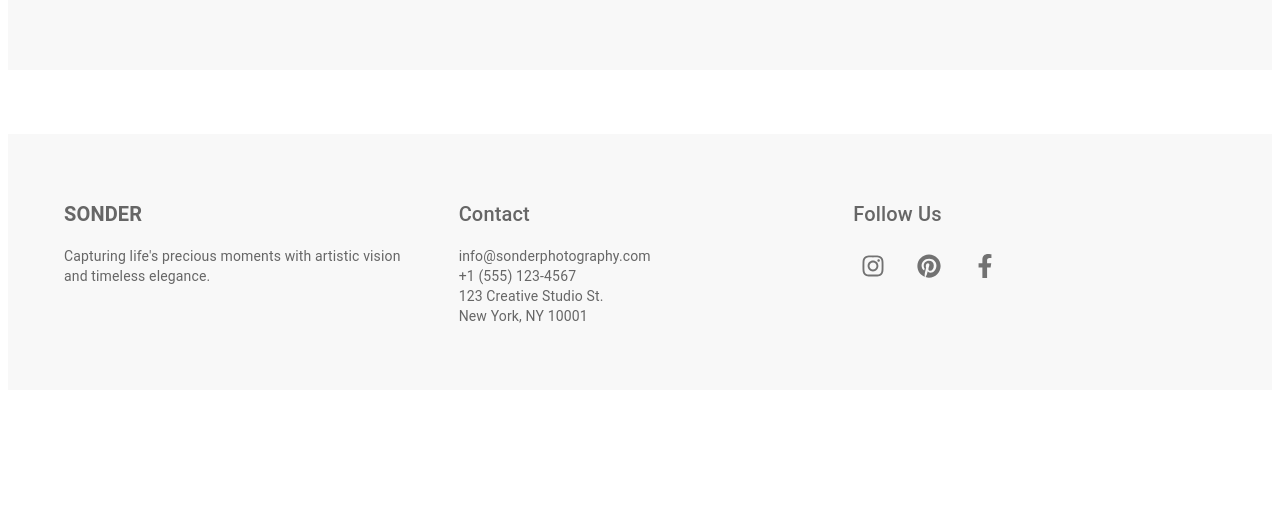
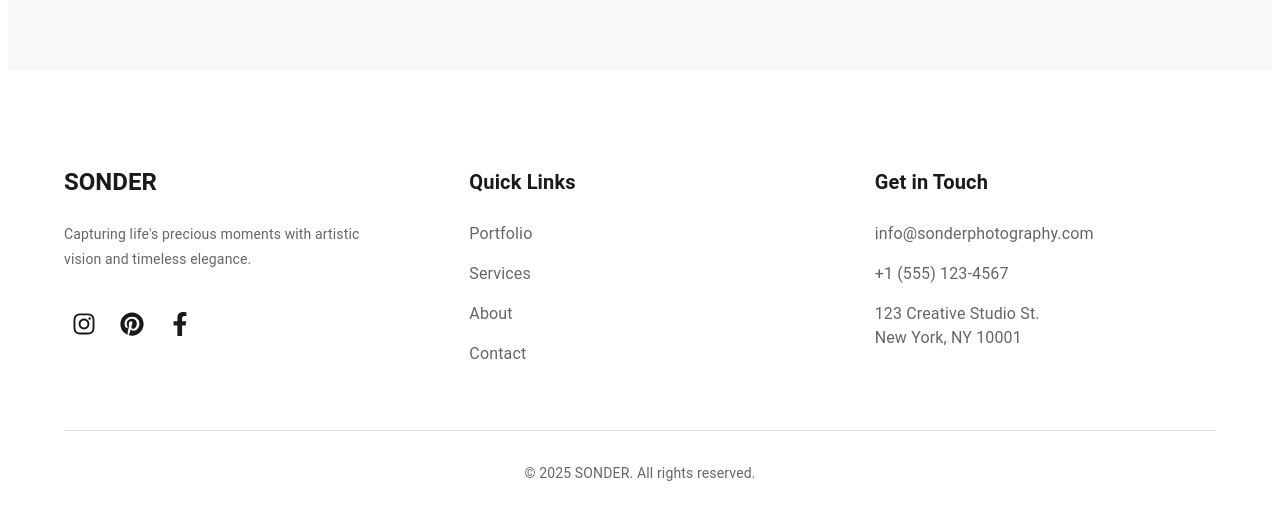
Before and after one commit to lgwedding/weddingphoto, a Next.js app: page /en/about in a window 1280 px wide. Shown: the part 1658-2177 px from the top of the page. Before the commit the page ends 2056 px from the top, so only its background shows below. Built offline with nearby package versions, Linux system fonts and the light colour scheme.

Commit message:
Contact button color check corrected

```diff
--- a/src/app/_components/footer/Footer.tsx
+++ b/src/app/_components/footer/Footer.tsx
@@ -1,56 +1,169 @@
-import { Box, Container, Grid, Typography, IconButton } from "@mui/material";
+import {
+  Box,
+  Container,
+  Grid,
+  Typography,
+  IconButton,
+  Divider,
+} from "@mui/material";
 import { FaInstagram, FaPinterest, FaFacebookF } from "react-icons/fa";
+import { useTranslations } from "next-intl";
+import { Link as IntlLink } from "@/navigation";
 
 export default function Footer() {
+  const t = useTranslations();
+
+  const socialLinks = [
+    { icon: FaInstagram, label: "Instagram", href: "#" },
+    { icon: FaPinterest, label: "Pinterest", href: "#" },
+    { icon: FaFacebookF, label: "Facebook", href: "#" },
+  ];
+
+  const menuItems = [
+    { label: t("common.menu.portfolio"), href: "/portfolio" },
+    { label: t("common.menu.services"), href: "/services" },
+    { label: t("common.menu.about"), href: "/about" },
+    { label: t("common.menu.contact"), href: "/contact" },
+  ];
+
   return (
-    <Box sx={{ bgcolor: "#f8f8f8", py: 8, mt: 8 }}>
+    <Box sx={{ bgcolor: "#ffffff", pt: 12, pb: 6 }}>
       <Container maxWidth="lg">
-        <Grid container spacing={4}>
+        <Grid container spacing={8} mb={8}>
+          {/* Brand Section */}
+          <Grid item xs={12} md={4}>
+            <Typography
+              variant="h5"
+              sx={{
+                fontWeight: 700,
+                mb: 3,
+                background: "linear-gradient(45deg, #1a1a1a 30%, #666 90%)",
+                WebkitBackgroundClip: "text",
+                WebkitTextFillColor: "transparent",
+              }}
+            >
+              {t("common.brand.name")}
+            </Typography>
+            <Typography
+              variant="body2"
+              sx={{
+                color: "#666",
+                lineHeight: 1.8,
+                mb: 4,
+                maxWidth: "90%",
+              }}
+            >
+              Capturing life's precious moments with artistic vision and
+              timeless elegance.
+            </Typography>
+            <Box sx={{ display: "flex", gap: 1 }}>
+              {socialLinks.map((social) => (
+                <IconButton
+                  key={social.label}
+                  href={social.href}
+                  aria-label={social.label}
+                  sx={{
+                    color: "#1a1a1a",
+                    transition: "all 0.2s ease",
+                    "&:hover": {
+                      transform: "translateY(-3px)",
+                      color: "#666",
+                    },
+                  }}
+                >
+                  <social.icon />
+                </IconButton>
+              ))}
+            </Box>
+          </Grid>
+
+          {/* Quick Links */}
           <Grid item xs={12} md={4}>
             <Typography
               variant="h6"
-              sx={{ mb: 2, fontWeight: 600, color: "#666" }}
+              sx={{ mb: 3, color: "#1a1a1a", fontWeight: 600 }}
             >
-              SONDER
+              Quick Links
             </Typography>
-            <Typography variant="body2" sx={{ color: "#666" }}>
-              Capturing life's precious moments with artistic vision and
-              timeless elegance.
+            <Box sx={{ display: "flex", flexDirection: "column", gap: 2 }}>
+              {menuItems.map((item) => (
+                <IntlLink
+                  key={item.label}
+                  href={item.href}
+                  style={{ textDecoration: "none" }}
+                >
+                  <Typography
+                    sx={{
+                      color: "#666",
+                      transition: "all 0.2s ease",
+                      "&:hover": {
+                        color: "#1a1a1a",
+                        transform: "translateX(5px)",
+                      },
+                      display: "inline-block",
+                    }}
+                  >
+                    {item.label}
                   </Typography>
+                </IntlLink>
+              ))}
+            </Box>
           </Grid>
 
+          {/* Contact Info */}
           <Grid item xs={12} md={4}>
-            <Typography variant="h6" sx={{ mb: 2, color: "#666" }}>
-              Contact
+            <Typography
+              variant="h6"
+              sx={{ mb: 3, color: "#1a1a1a", fontWeight: 600 }}
+            >
+              Get in Touch
             </Typography>
-            <Typography variant="body2" sx={{ color: "#666" }}>
+            <Box sx={{ display: "flex", flexDirection: "column", gap: 2 }}>
+              <Typography
+                component="a"
+                href="mailto:info@sonderphotography.com"
+                sx={{
+                  color: "#666",
+                  textDecoration: "none",
+                  transition: "color 0.2s ease",
+                  "&:hover": { color: "#1a1a1a" },
+                }}
+              >
                 info@sonderphotography.com
-              <br />
+              </Typography>
+              <Typography
+                component="a"
+                href="tel:+15551234567"
+                sx={{
+                  color: "#666",
+                  textDecoration: "none",
+                  transition: "color 0.2s ease",
+                  "&:hover": { color: "#1a1a1a" },
+                }}
+              >
                 +1 (555) 123-4567
-              <br />
+              </Typography>
+              <Typography sx={{ color: "#666" }}>
                 123 Creative Studio St.
                 <br />
                 New York, NY 10001
               </Typography>
-          </Grid>
-
-          <Grid item xs={12} md={4}>
-            <Typography variant="h6" sx={{ mb: 2, color: "#666" }}>
-              Follow Us
-            </Typography>
-            <Box sx={{ display: "flex", gap: 2 }}>
-              <IconButton aria-label="Instagram">
-                <FaInstagram />
-              </IconButton>
-              <IconButton aria-label="Pinterest">
-                <FaPinterest />
-              </IconButton>
-              <IconButton aria-label="Facebook">
-                <FaFacebookF />
-              </IconButton>
             </Box>
           </Grid>
         </Grid>
+
+        <Divider sx={{ mb: 4 }} />
+
+        <Typography
+          variant="body2"
+          sx={{
+            color: "#666",
+            textAlign: "center",
+            fontSize: "0.875rem",
+          }}
+        >
+          © {new Date().getFullYear()} SONDER. All rights reserved.
+        </Typography>
       </Container>
     </Box>
   );
--- a/src/app/_components/header/Header.tsx
+++ b/src/app/_components/header/Header.tsx
@@ -80,11 +80,13 @@ export default function Header() {
               color="inherit"
               sx={{
                 color: "#1a1a1a",
-                ...(item.label === "Contact" && {
-                  bgcolor: "#1a1a1a",
-                  color: "white",
-                  "&:hover": { bgcolor: "#333" },
-                }),
+                ...(item.label === "Contact" || item.label === "Kapcsolat"
+                  ? {
+                      bgcolor: "#1a1a1a",
+                      color: "white",
+                      "&:hover": { bgcolor: "#333" },
+                    }
+                  : {}),
               }}
               href={item.href}
             >
```
Lines whose indentation alone changed are shown as unchanged.
